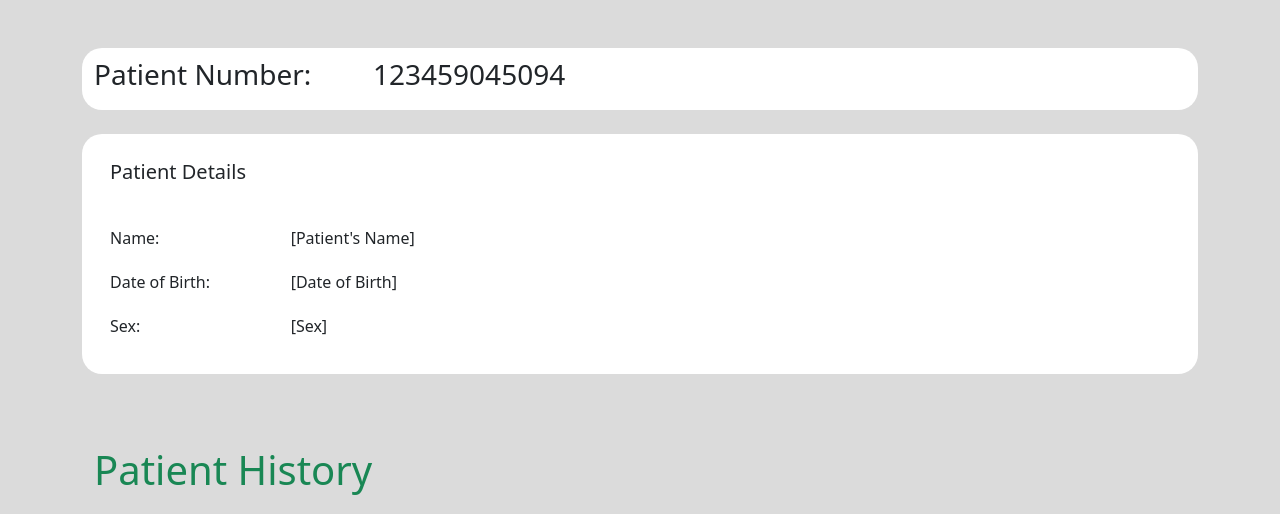
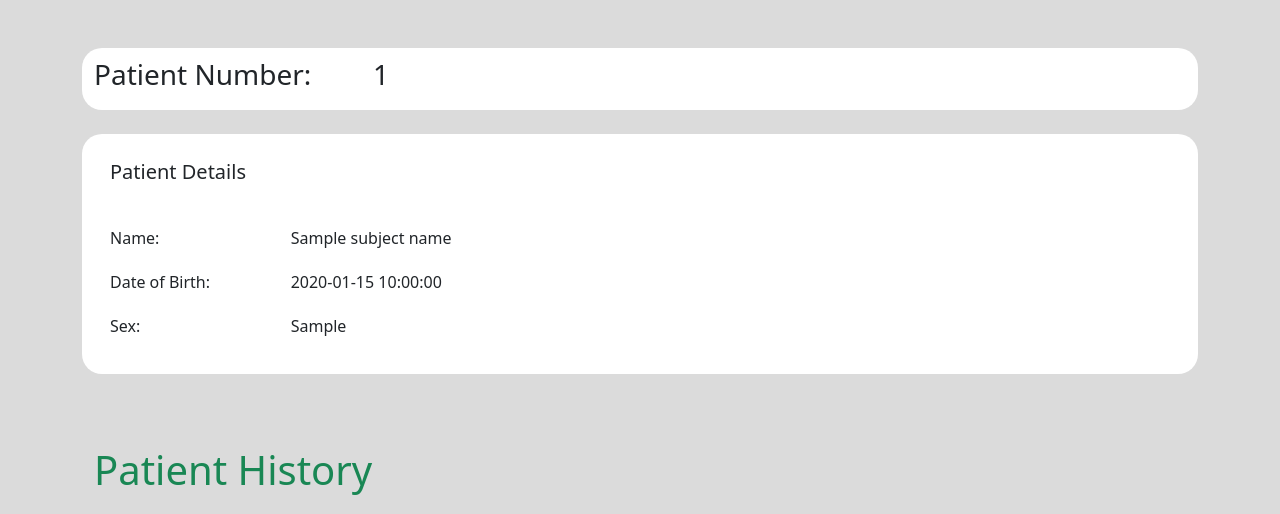
Before and after one commit to olie0001/medical_summary_fit3164, a Flask app: template patient_history/templates/index.html in a window 1280 px wide. Shown: the part 72-586 px from the top of the page. Run offline with Flask 3, Linux system fonts and the light colour scheme; the template is opened without the code that fills it: most values are stand-ins (such as "Sample title", 1, 10 or a date in 2020); some libraries are stand-ins or nearby versions.

Commit message:
Add <index.html after combing freya's code>

```diff
--- a/patient_history/templates/index.html
+++ b/patient_history/templates/index.html
@@ -61,8 +61,8 @@
                 </a>
             </div>
             <!--Search Bar-->
-            <form class="d-flex" id="search_patient" role="search">
-                <input class="form-control me-2" type ="search" id="patient_id" name ="q" placeholder="Search Patient..">
+            <form class="d-flex" id="search_patient" action="/search" method="post" role="search">
+                <input class="form-control me-2" type ="search" id="subject_id" name ="subject_id" placeholder="Search Patient..">
                 <button class="btn btn-primary" type="button">
                     <i class="fas fa-search"></i>
                 </button>
@@ -77,7 +77,7 @@
         <div class="container">
             <div class="row">
                 <div class="col-3"><h3>Patient Number:</h3></div>
-                <div class="col-9"><h3>123459045094</h3></div>
+                <div class="col-9"><h3>{{ subject_id }}</h3></div>
             </div>
         </div>
 
@@ -93,15 +93,15 @@
                             <br>
                             <div class="row">
                                 <div class="col-2"><p class="card-text">Name:</p></div>
-                                <div class="col-10"><p class="card-text">[Patient's Name]</p></div>
+                                <div class="col-10"><p class="card-text">{{ subject_name}}</p></div>
                             </div>
                             <div class="row">
                                 <div class="col-2"><p class="card-text">Date of Birth:</p></div>
-                                <div class="col-10"><p class="card-text">[Date of Birth]</p></div>
+                                <div class="col-10"><p class="card-text">{{ subject_dob }}</p></div>
                             </div>
                             <div class="row">
                                 <div class="col-2"><p class="card-text">Sex:</p></div>
-                                <div class="col-10"><p class="card-text">[Sex]</p></div>
+                                <div class="col-10"><p class="card-text">{{ patient_sex }}</p></div>
                             </div>
                         </div>
                     </div>
```
